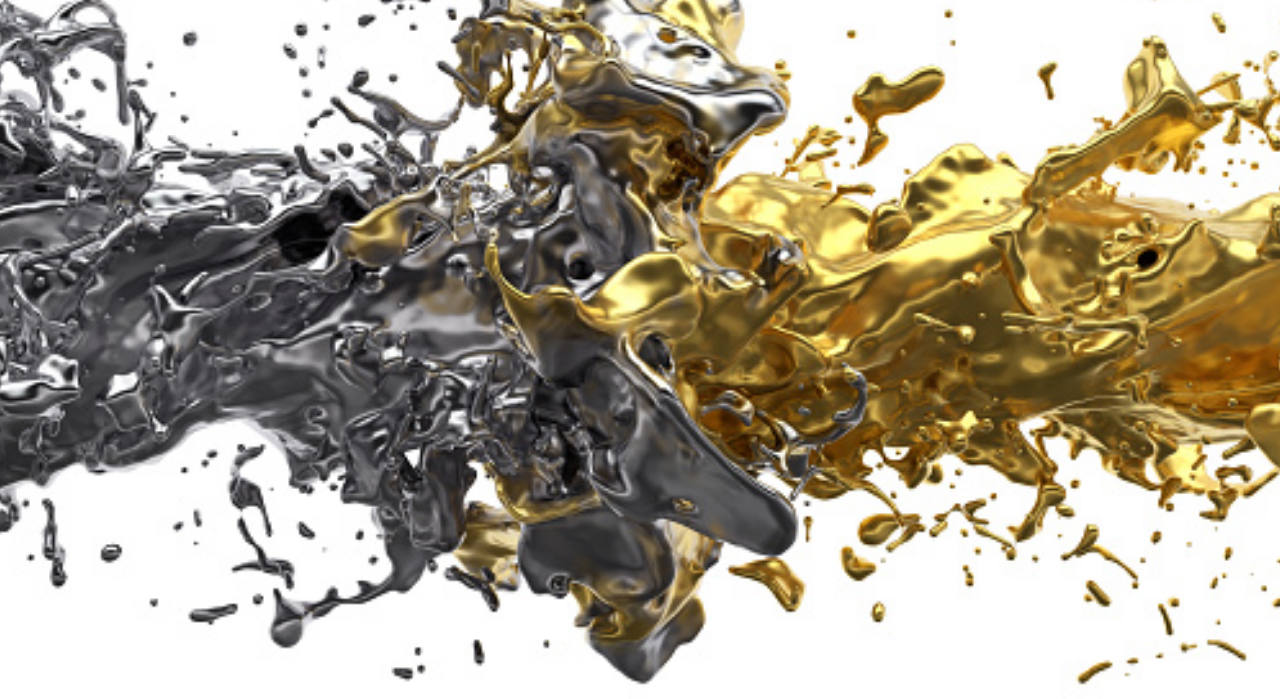
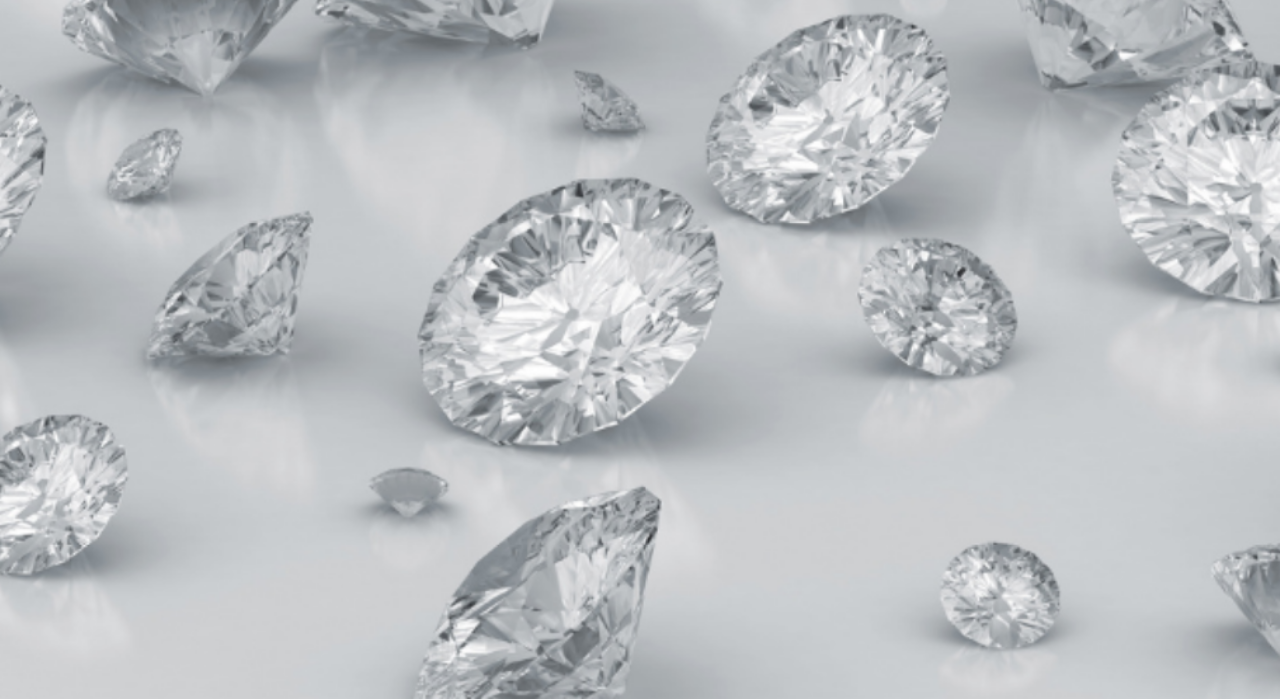
Before and after one commit to SauWebProgramming/websayfasi-sla.cetin, a plain HTML site: page index.html in a window 1280 px wide. Shown: the part 101-800 px from the top of the page. Drawn offline with Linux system fonts and the light colour scheme.

Commit message:
anasayfa resmimi değiştirdim

```diff
--- a/style.css
+++ b/style.css
@@ -41,7 +41,7 @@ p{
 }
 
 .header{
-    background-image: url(menu1.jpg);
+    background-image: url(page.png);
     background-position: center;
     background-size: cover;
     background-attachment: fixed;
```
Also changed, not shown: dimondspage.jpg (added), dimondspage2.jpg (added), dimondssayfa.jpg (added), menu1.jpg (deleted), menupage.jpg (added), page.png (added).
